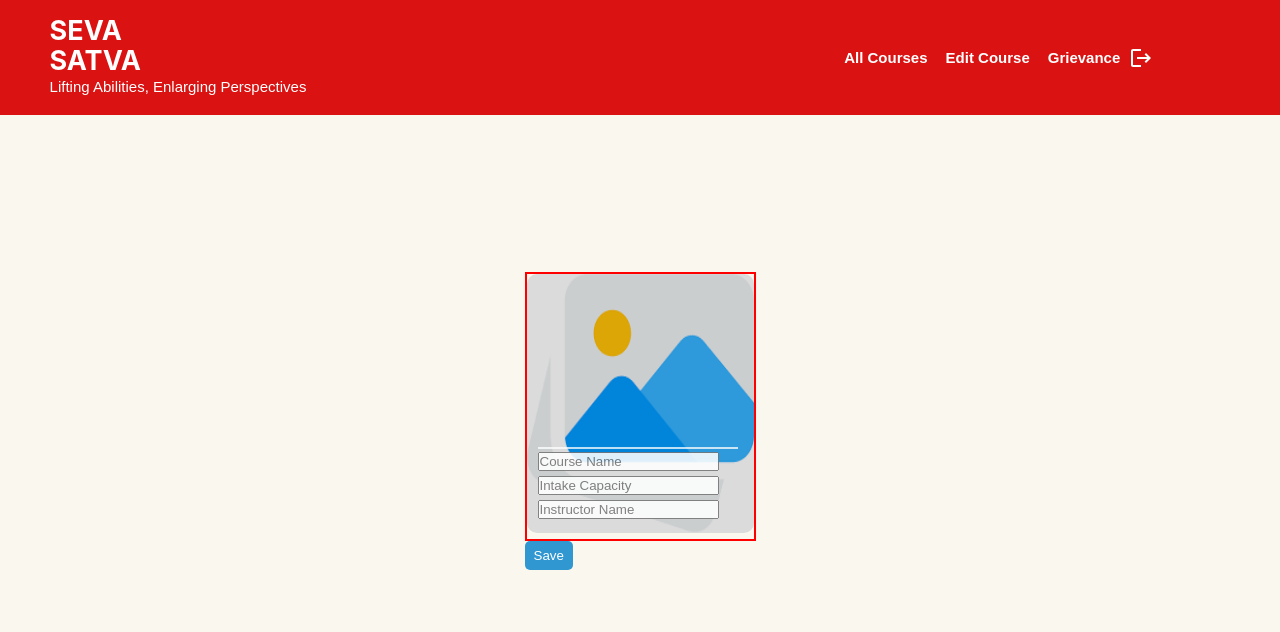
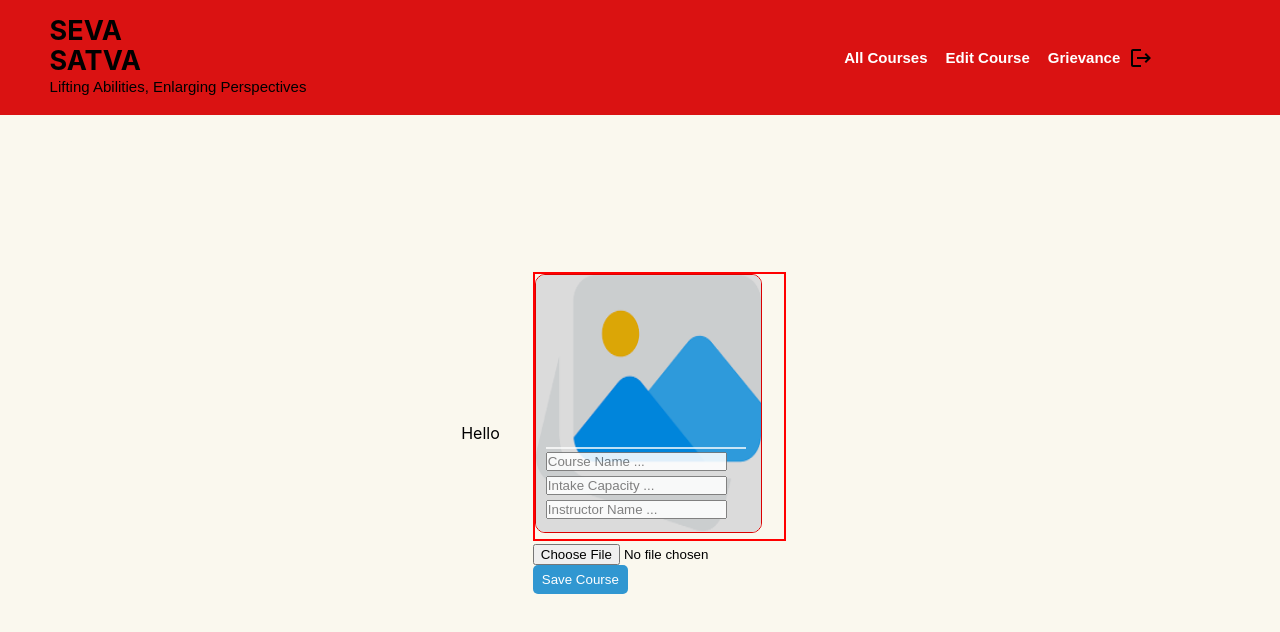
Before and after one commit to dewyani/Seva-Satva, a React (Vite) app: page /editcourse in a window 1280 px wide. Shown: the top 632 px of the page. Built offline with nearby package versions, Linux system fonts and the light colour scheme; a web font is replaced by a local one.

Commit message:
nothing much

```diff
--- a/src/App.css
+++ b/src/App.css
@@ -2,7 +2,7 @@
   margin: 0px;
   padding: 0px;
   box-sizing: border-box;
-  /* color: black */
+  color: black
 }
 
 /* body{
@@ -869,6 +869,7 @@ animation: gradient 3s ease infinite;
 
 .editcourses--div img{
   width: 227px;
+  border : 1px solid red;
   height: 259px;
   border-radius: 10px;
   filter: brightness(86%);
--- a/src/App.jsx
+++ b/src/App.jsx
@@ -28,14 +28,12 @@ import StudentsEnrolled from './admin-components/StudentsEnrolled'
 
 import { nanoid } from "nanoid"
 
-
 import cookingImg from "./images/cooking.png"
 import AllCoursesStudent from './student-components/AllCoursesStudent'
 import GrievancePage from './admin-components/GrievancePage'
 
 import { DndProvider } from "react-dnd";
 import { HTML5Backend } from "react-dnd-html5-backend";
-
 
 
 function App() {
--- a/src/admin-components/Course.jsx
+++ b/src/admin-components/Course.jsx
@@ -2,7 +2,7 @@ import React from 'react'
 import cookingImg from '../images/cooking.png'
 import updateImg from '../images/update.png'
 import deleteImg from '../images/delete.png'
-const Course = ({id, coursename,image, intake, instructor, editHandler, deleteHandler}) => {
+const Course = ({ id, coursename, image, intake, instructor, editHandler, deleteHandler }) => {
 
   return (
 
@@ -16,8 +16,8 @@ const Course = ({id, coursename,image, intake, instructor, editHandler, deleteHa
       </div>
       <div className="allcourse--bottom--div">
         {/* <button><img src={addImg}/></button> */}
-       <button  onClick={() => editHandler(id,coursename, intake, instructor)}><img src={updateImg}/></button>
-       <button onClick={() => deleteHandler(id)}><img src={deleteImg}/></button>
+        <button onClick={() => editHandler(id, coursename, intake, instructor)}><img src={updateImg} /></button>
+        <button onClick={() => deleteHandler(id)}><img src={deleteImg} /></button>
       </div>
     </div>
 
--- a/src/admin-components/CreateCourse.jsx
+++ b/src/admin-components/CreateCourse.jsx
@@ -4,94 +4,137 @@ import uploadImg from '../images/uploadImg.png'
 import updateImg from '../images/update.png'
 import deleteImg from '../images/delete.png'
 import { useRef } from 'react'
+import { useNavigate } from 'react-router-dom'
 
-const CreateCourse = ({input, setInput, saveHandler}) => {
+// const CreateCourse = ({ input, setInput, saveHandler }) => {
+const CreateCourse = () => {
 
-  const {coursename, intake, instructor, image}= input
-  const inputRef = useRef(null);
+  const [courseName, setCourseName] = useState([])
+  const [intake, setIntake] = useState()
+  const [profName, setProfName] = useState()
+  const [image, setImage] = useState("")
+  const [redirect , setRedirect] = useState(false)
+
+  const navigate = useNavigate()
+
+  // // const {coursename, intake, instructor, image}= input
+  // const inputRef = useRef(null);
 
 
 
-  const handleImageClick =()=>
-  {
-    inputRef.current.click();
+  // const handleImageClick = () => {
+  //   inputRef.current.click();
+  // }
+
+
+
+  // const handleImageChange = (event) => {
+  //   const file = event.target.files[0];
+  //   const imageUrl = URL.createObjectURL(file)
+
+  //   console.log(file);
+  //   //  setImage(event.target.files[0]);
+  //   setInput(prevInputText => (
+  //     {
+  //       ...prevInputText,
+  //       image: imageUrl
+  //     }
+  //   )
+  //   )
+  // }
+
+
+  // function handleChange(event) {
+  //   const { name, value, type } = event.target
+  //   setInput(prevInputText => ({
+  //     ...prevInputText,
+  //     [name]: value,
+
+  //   }))
+
+  // }
+
+  const saveHandler = async (event) => {
+    const data = new FormData();
+
+    data.set('CourseName', courseName);
+    data.set('Intake', intake);
+    data.set('ProfName', profName);
+    data.set('Imagefile', image[0]);
+
+    console.log("Files uploaded are [from CreateCourse]: ")
+    console.log(image)
+
+    event.preventDefault();
+
+    // await axios.post('http://localhost:4000/postBlog', data, { withCredentials: true })
+    //   .then((response) => {
+    //     alert("Post is created")
+    //     console.log("response is from postBlog page : ")
+    //     console.log(response.data)
+    //     setRedirect(true)
+    //   })
+    //   .catch((error) => {
+    //     alert("error !! Error encountered while creating post !! ")
+    //     console.log(error)
+    //   })
+  }
+
+  if (redirect) {
+    navigate("/allcourses")
   }
 
 
+  return (
 
-  const handleImageChange = (event) =>
-  {
-     const file=event.target.files[0];
-     const imageUrl = URL.createObjectURL(file)
-
-     console.log(file);
-    //  setImage(event.target.files[0]);
-    setInput(prevInputText =>(
-      {
-        ...prevInputText,
-        image: imageUrl
-      }
-    )
-    )
-  }
-
-
-  function handleChange(event)
-  {
-    const {name, value, type}=event.target
-     setInput( prevInputText=>({
-        ...prevInputText,
-        [name]: value,
-
-     }))
-
-  }
-
-
-
-  return (
     <main className="allcourse--main">
-
+      <div>Hello</div>
       <div className="editcourses--div">
 
-         <div onClick={handleImageClick} style={{border: "2px solid red"}}>
+        {/* <div onClick={handleImageClick} style={{ border: "2px solid red" }}> */}
+        <div style={{ border: "2px solid red" }}>
 
-          {image? <img src={image} alt="" /> : <img src={uploadImg} alt="" />}
+          {image ? <img src={image.name} alt="" /> : <img src={uploadImg} alt="" />}
 
-         <input type="file" ref={inputRef} onChange={handleImageChange} style={{display : "none"}}/>
+          {/* <input type="file" ref={inputRef} onChange={handleImageChange} style={{ display: "none" }} /> */}
+          <input type="file" style={{ display: "none" }} />
         </div>
 
         <div className="allcourse--innerdiv">
           <hr />
 
           <input type="text"
-                placeholder='Course Name'
-                value={coursename}
-                name="coursename"
-                onChange={handleChange}
+            placeholder='Course Name ...'
+            value={courseName}
+            // name="courseName"
+            onChange={ev => setCourseName(ev.target.value)}
           />
 
           <input type="text"
-                placeholder='Intake Capacity'
+            placeholder='Intake Capacity ...'
             value={intake}
-                name="intake"
-                onChange={handleChange}
+            // name="intake"
+            onChange={ev => setIntake(ev.target.value)}
           />
 
 
           <input type="text"
-                placeholder='Instructor Name'
-                value={instructor}
-                name="instructor"
-                onChange={handleChange}
+            placeholder='Instructor Name ...'
+            value={profName}
+            // name="profName"
+            onChange={ev => setProfName(ev.target.value)}
           />
+        </div>
 
-               </div>
+        {/* coverImage */}
+        <input type="file"
+          onChange={ev => setImage(ev.target.files)} />
 
 
         <div>
-           <button className="createcourse--button" onClick={saveHandler}>Save</button>
+          <button className="createcourse--button" onClick={saveHandler}>Save Course</button>
         </div>
+
       </div>
 
     </main>
--- a/src/admin-components/EditCourse.jsx
+++ b/src/admin-components/EditCourse.jsx
@@ -53,6 +53,7 @@ return (
         /> : <></>
         }
 
+      {/* <CreateCourse/> */}
 
       </main>
       </>
--- a/src/student-components/AllCoursesStudent.jsx
+++ b/src/student-components/AllCoursesStudent.jsx
@@ -8,7 +8,6 @@ import NavBar from "../student-components/NavBar";
 
 export default function AllCoursesStudent(props) {
   const { courses } = props;
-
 
   return (
     <>
--- a/src/student-components/Recommender.jsx
+++ b/src/student-components/Recommender.jsx
@@ -42,8 +42,8 @@ const Recommender = () => {
   if (!books) {
     return (
       <div class="topnav">
-        <h2>Vote for your favourite books !! 📖📕</h2>
-        <h3>Books with highest votes will be selected for Reading Book Seva Satva Course.</h3>
+        <h2>Search for your favourite books !! 📖📕</h2>
+        <h3>Recommendations will be considered for Reading Book Seva Satva Course.</h3>
         <form onSubmit={handleSubmit}>
           <input
             type="text"
```
Also changed, not shown: src/admin-components/AllCourses.jsx (line endings or trailing spaces), src/admin-components/random.txt (deleted). Lines whose indentation alone changed are shown as unchanged.
